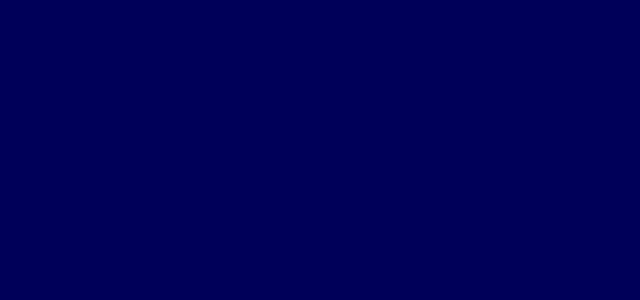
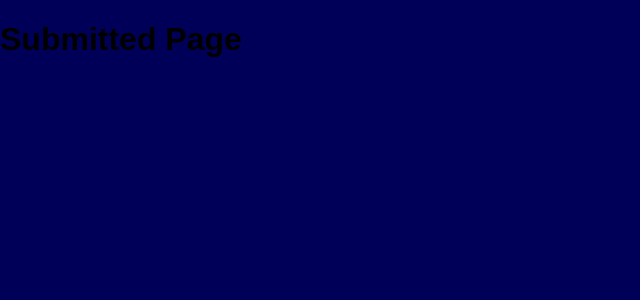
Before and after one commit to Ecleptic/overwatch-team-stats-client, a React (Create React App) app: page /submitted in a window 1280 px wide. Shown: the top 300 px of the page, without its empty margins (0-640 px from the left). Built offline with nearby package versions, Linux system fonts and the light colour scheme.

Commit message:
some changes done

```diff
--- a/src/App.js
+++ b/src/App.js
@@ -5,8 +5,8 @@ import {BrowserRouter as Router, Route, Link} from 'react-router-dom'
 import PlayerForm from './components/playerForm'
 import Team from './components/team'
 
-import unsubmittedPage from './components/unsubmittedPage'
-import submittedPage from './components/submittedPage'
+import UnsubmittedPage from './components/unsubmittedPage'
+import SubmittedPage from './components/submittedPage'
 
 class App extends Component {
 
@@ -46,8 +46,8 @@ class App extends Component {
     return (
       <Router>
         <div>
-          <Route exact path="/" Component={unsubmittedPage}/>
-          <Route path="/unsubmitted" Component={submittedPage}/>
+          <Route exact path="/" component={UnsubmittedPage}/>
+          <Route path="/submitted" component={SubmittedPage}/>
         </div>
       </Router>
     )
@@ -67,13 +67,6 @@ class App extends Component {
     return url.slice(0, url.length - 1)
   }
 
-  /*submittedState() {
-  <div className='teams-wrapper'>
-    <Team players={this.state.leftTeamData} isReversed={false} teamName='Team 1'/>
-    <Team players={this.state.rightTeamData} isReversed={true} teamName='Team 2'/>
-  </div>
-  }*/
-
   _renderSubmittedState() {
     return (
       <div className='teams-wrapper'>
@@ -82,10 +75,6 @@ class App extends Component {
       </div>
     )
   }
-
-//   unsubmittedState() {
-//   <PlayerForm onSubmit={this.onPlayerFormSubmit} />
-// }
 
 _renderUnsubmittedState() {
   return (<PlayerForm onSubmit={this.onPlayerFormSubmit}/>)
--- a/src/components/submittedPage.js
+++ b/src/components/submittedPage.js
@@ -2,11 +2,11 @@ import React, {Component} from 'react';
 import Team from './team'
 
 
-class submittedPage extends Component {
+class SubmittedPage extends Component {
     render() {
         return (
             <div className='teams-wrapper'>
-                <h1>Submitted PAge</h1>
+                <h1>Submitted Page</h1>
                 {/*<Team players={this.state.leftTeamData} isReversed={false} teamName='Team 1'/>
                 <Team players={this.state.rightTeamData} isReversed={true} teamName='Team 2'/>*/}
             </div>
@@ -14,4 +14,4 @@ class submittedPage extends Component {
     }
 }
 
-export default submittedPage
+export default SubmittedPage
--- a/src/components/unsubmittedPage.js
+++ b/src/components/unsubmittedPage.js
@@ -2,16 +2,15 @@ import React, {Component} from 'react';
 import PlayerForm from './playerForm'
 
 
-class unsubmittedPage extends Component {
+class UnsubmittedPage extends Component {
     render() {
         return (
-        // <PlayerForm />
-        <h1>Unsubmitted Page!</h1>
+        <PlayerForm />
         )
     }
 }
 
-export default unsubmittedPage
+export default UnsubmittedPage
 
 // old code again
         // return (<PlayerForm onSubmit={this.onPlayerFormSubmit}/>)
```
